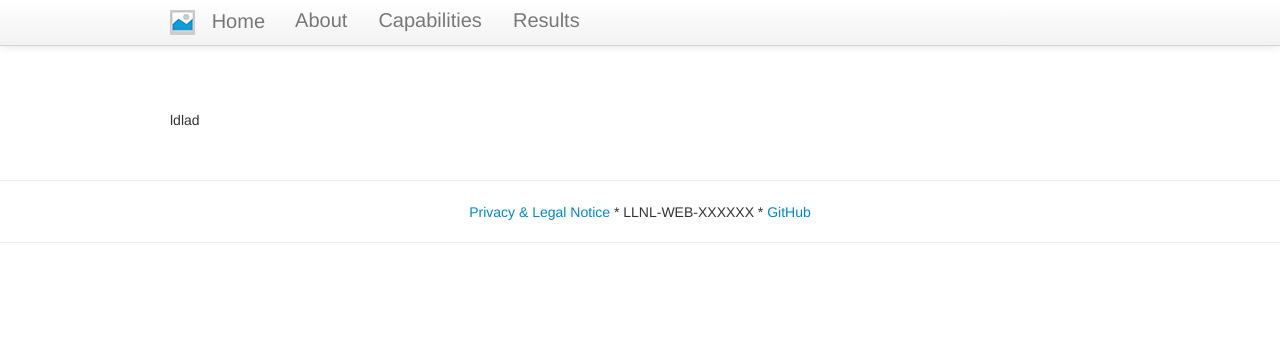
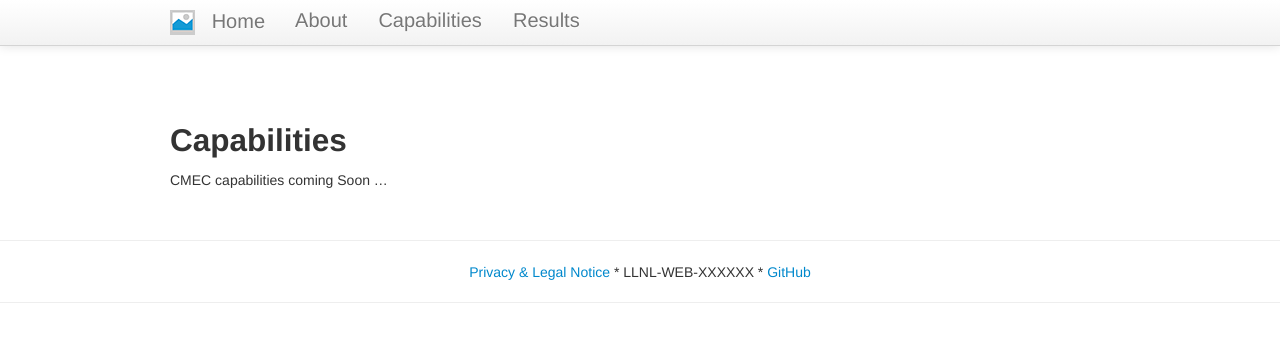
Before and after one commit to PCMDI/CMEC, a Jekyll site: the page built from capabilities.md, in a window 1280 px wide. Shown: the top 342 px of the page. Built offline with Jekyll 4.4.1, drawn with Linux system fonts in a browser that asks for light colours; nearby versions of some CDN libraries; our own code applies the rules of GitHub Pages for plain Markdown files.

Commit message:
Update capabilities.md

```diff
--- a/capabilities.md
+++ b/capabilities.md
@@ -1 +1,8 @@
-ldlad
+---
+layout: default
+title: about
+---
+
+## Capabilities
+
+CMEC capabilities coming Soon ...
```
